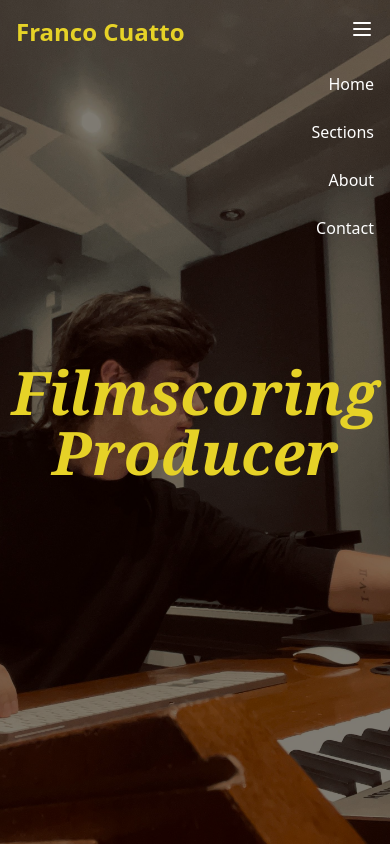
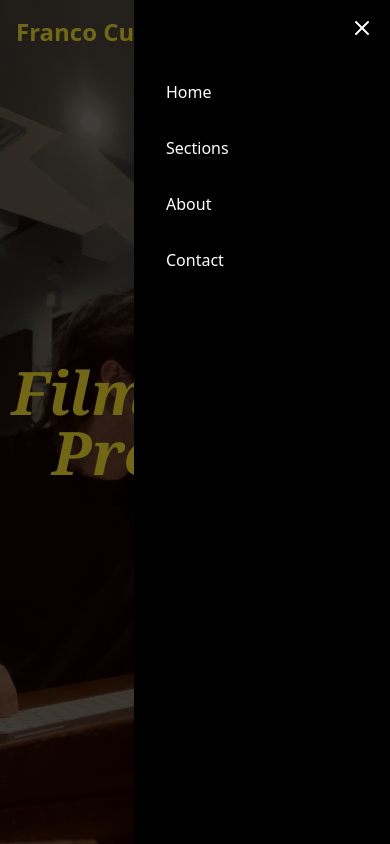
Before and after one commit to LuisIngrassia/Fran_Portfolio, a React (Vite) app: page / in a window 390 px wide. Both pictures are taken after a click on the button 362 px from the left and 29 px from the top of the page. Shown: the top 844 px of the page. Built offline with nearby package versions, Linux system fonts and the light colour scheme.

Commit message:
navBar ajustments

```diff
--- a/src/components/NavBar.jsx
+++ b/src/components/NavBar.jsx
@@ -1,5 +1,5 @@
 import React, { useState, useEffect } from "react";
-import { Menu } from "lucide-react";
+import { Menu, X } from "lucide-react";
 import { HashLink } from "react-router-hash-link";
 
 const NavBar = () => {
@@ -42,25 +42,42 @@ const NavBar = () => {
         scroll ? "bg-black" : "bg-transparent"
       }`}
     >
+      <HashLink to="/#home" scroll={scrollTo}>
         <h1 className="select-none text-2xl font-bold text-[#e6d227]">
           Franco Cuatto
         </h1>
+      </HashLink>
       <nav>
         <div className="md:hidden">
           <button onClick={toggleMenu} className="text-white">
             <Menu />
           </button>
         </div>
-        <ul
-          className={`absolute left-0 top-16 w-full select-none space-y-2 text-end md:static md:flex md:flex-row md:space-x-4 md:space-y-0 ${
-            isOpen ? "block" : "hidden"
-          } md:block`}
+        {/* Backdrop */}
+        {isOpen && (
+          <div
+            className="fixed inset-0 bg-black bg-opacity-50 md:hidden"
+            onClick={toggleMenu}
+          ></div>
+        )}
+        {/* Drawer Menu */}
+        <div
+          className={`fixed right-0 top-0 h-full w-64 transform bg-black p-4 transition-transform duration-300 ease-in-out md:static md:block md:w-auto md:transform-none md:bg-transparent md:p-0 ${
+            isOpen ? "translate-x-0" : "translate-x-full"
+          }`}
         >
+          <div className="flex justify-end md:hidden">
+            <button onClick={toggleMenu} className="text-white">
+              <X />
+            </button>
+          </div>
+          <ul className="mt-8 select-none space-y-4 md:mt-0 md:flex md:space-x-4 md:space-y-0">
             <li>
               <HashLink
                 to="/#home"
                 className="block px-4 py-2 text-white hover:text-[#e6d227]"
                 scroll={scrollTo}
+                onClick={toggleMenu}
               >
                 Home
               </HashLink>
@@ -70,6 +87,7 @@ const NavBar = () => {
                 to="/#sections"
                 className="block px-4 py-2 text-white hover:text-[#e6d227]"
                 scroll={scrollTo}
+                onClick={toggleMenu}
               >
                 Sections
               </HashLink>
@@ -79,6 +97,7 @@ const NavBar = () => {
                 to="/#about"
                 className="block px-4 py-2 text-white hover:text-[#e6d227]"
                 scroll={scrollTo}
+                onClick={toggleMenu}
               >
                 About
               </HashLink>
@@ -88,11 +107,13 @@ const NavBar = () => {
                 to="/#contact"
                 className="block px-4 py-2 text-white hover:text-[#e6d227]"
                 scroll={scrollTo}
+                onClick={toggleMenu}
               >
                 Contact
               </HashLink>
             </li>
           </ul>
+        </div>
       </nav>
     </header>
   );
```
Lines whose indentation alone changed are shown as unchanged.
